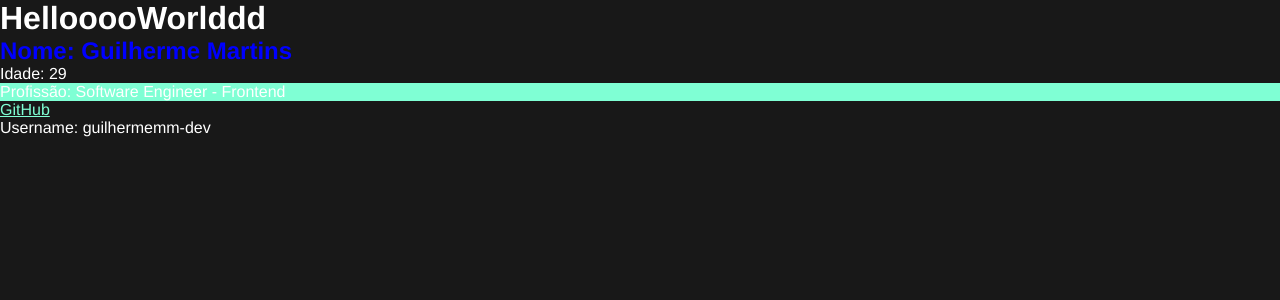
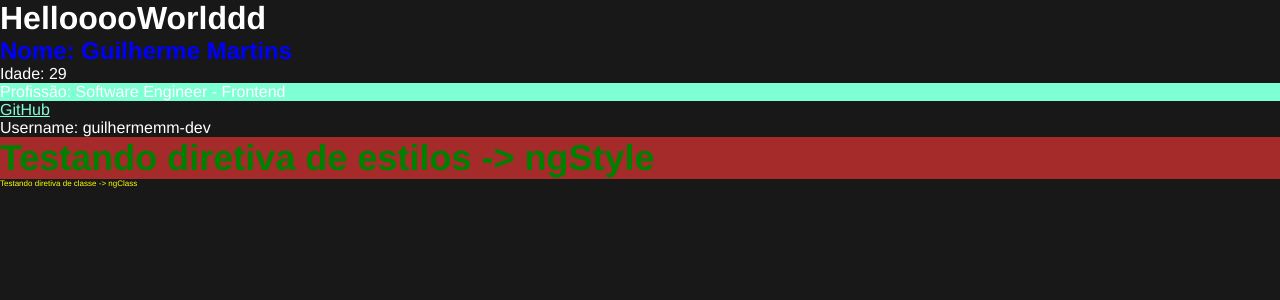
Before and after one commit to gmartins-dev/angular-curso-battisti, an Angular app: page / in a window 1280 px wide. Shown: the top 300 px of the page. Built offline with nearby package versions, Linux system fonts and the light colour scheme.

Commit message:
introducao  a Diretivas

```diff
--- a/src/app/app.component.html
+++ b/src/app/app.component.html
@@ -1,3 +1,4 @@
 <h1>HellooooWorlddd</h1>
 <app-first-component></app-first-component>
 <app-parent-data [user]="userName"></app-parent-data>
+<app-directives></app-directives>
--- a/src/app/app.module.ts
+++ b/src/app/app.module.ts
@@ -5,12 +5,14 @@
 import { AppComponent } from './app.component';
 import { FirstComponentComponent } from './components/first-component/first-component.component';
 import { ParentDataComponent } from './components/parent-data/parent-data.component';
+import { DirectivesComponent } from './components/directives/directives.component';
 
 @NgModule({
   declarations: [
     AppComponent,
     FirstComponentComponent,
-    ParentDataComponent
+    ParentDataComponent,
+    DirectivesComponent
   ],
   imports: [
     BrowserModule,
--- /dev/null
+++ b/src/app/components/directives/directives.component.css
@@ -0,0 +1,7 @@
+.small-title {
+  font-size: 8px;
+}
+
+.yellow-title{
+  color:yellow
+}
--- /dev/null
+++ b/src/app/components/directives/directives.component.html
@@ -0,0 +1,4 @@
+<h2 [ngStyle]="{'font-size': '36px','color': 'green', 'background-color': bgcolor}">
+  Testando diretiva de estilos -> ngStyle</h2>
+
+<p [ngClass]="classes">Testando diretiva de classe -> ngClass</p>
--- /dev/null
+++ b/src/app/components/directives/directives.component.ts
@@ -0,0 +1,14 @@
+import { Component, OnInit } from '@angular/core';
+
+@Component({
+  selector: 'app-directives',
+  templateUrl: './directives.component.html',
+  styleUrls: ['./directives.component.css'],
+})
+export class DirectivesComponent implements OnInit {
+  bgcolor = 'brown';
+  classes = ['yellow-title', 'small-title'];
+  constructor() {}
+
+  ngOnInit(): void {}
+}
```
Also changed, not shown: 1 other file (tests, documents, lock files or other folders).
